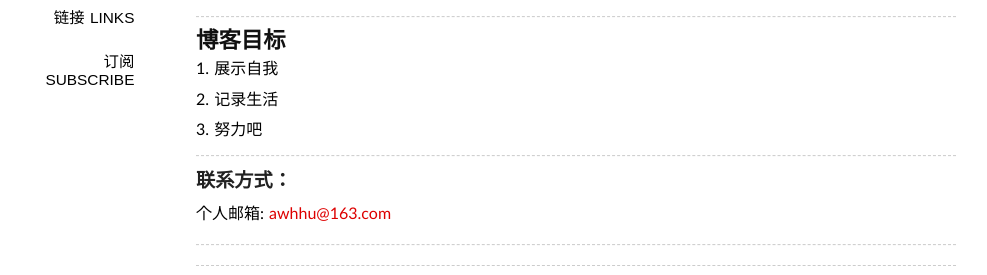
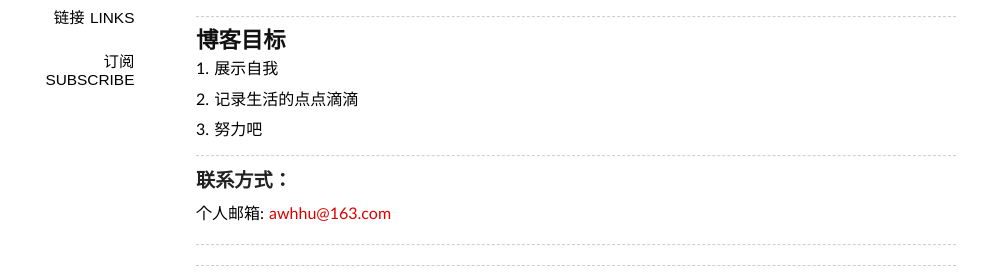
Before and after one commit to Successor/bigyuki.github.com, a Jekyll site: the page built from about/index.md, in a window 1280 px wide. Shown: the part 328-603 px from the top of the page, without its empty margins (144-1131 px from the left). Built offline with Jekyll 4.4.1, drawn with Linux system fonts in a browser that asks for light colours; Markdown is read by kramdown in place of the engine named in the settings.

Commit message:
Update index.md

```diff
--- a/about/index.md
+++ b/about/index.md
@@ -14,7 +14,7 @@ comments: no
 ---
 ## 博客目标
 1. 展示自我
-2. 记录生活
+2. 记录生活的点点滴滴
 3. 努力吧
 
 ----
```
